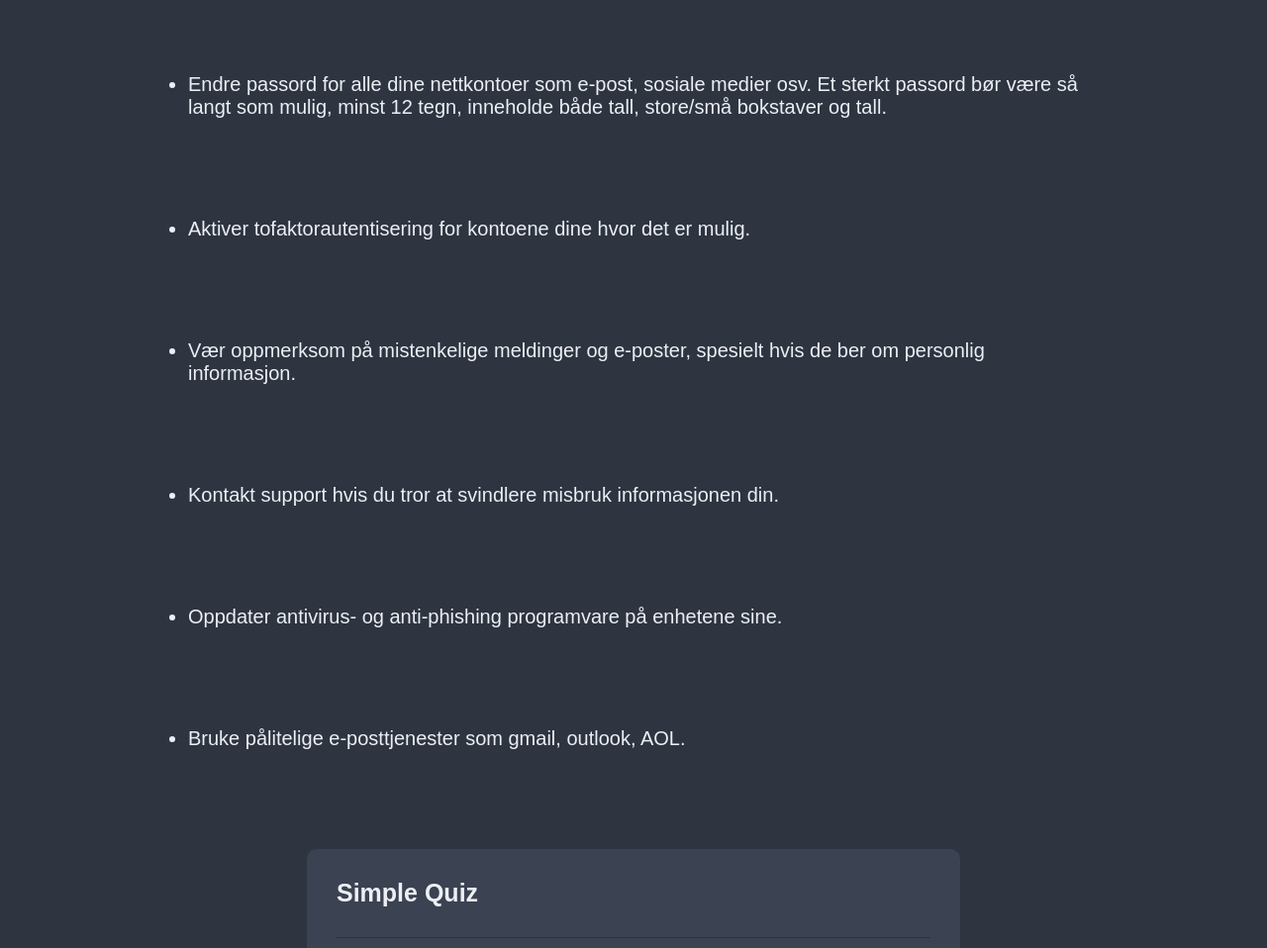
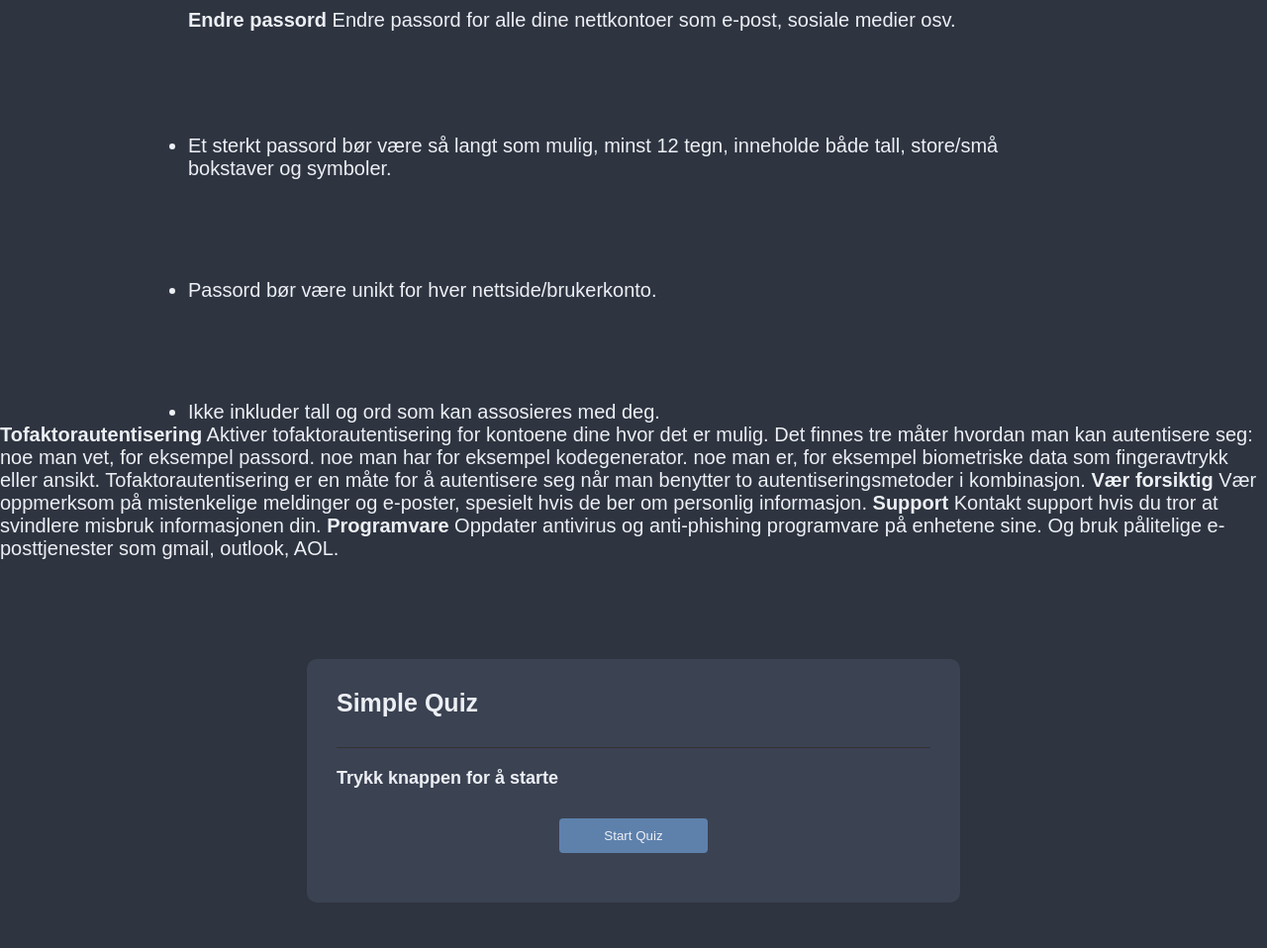
Before and after one commit to TobiasMidtgard/ProsjektOppgaveNettside, a plain HTML site: page index.html in a window 1280 px wide. Shown: the part 9837-10795 px from the top of the page at 99% size. Drawn offline with Linux system fonts and the light colour scheme.

Commit message:
ny tekst for Gjentakelse

```diff
--- a/index.html
+++ b/index.html
@@ -276,15 +276,26 @@
       Hvordan unngå gjentatt svindling - Må startes på A
     </h2>
     <p class="infoText">
-      <ul>
-        <li>Endre passord for alle dine nettkontoer som e-post, sosiale medier osv.
-          Et sterkt passord bør være så langt som mulig, minst 12 tegn, inneholde både tall, store/små bokstaver og tall.</li>
-        <li>Aktiver tofaktorautentisering for kontoene dine hvor det er mulig.</li>
-        <li>Vær oppmerksom på mistenkelige meldinger og e-poster, spesielt hvis de ber om personlig informasjon.</li>
-        <li>Kontakt support hvis du tror at svindlere misbruk informasjonen din.</li>
-        <li>Oppdater antivirus- og anti-phishing programvare på enhetene sine.</li>
-        <li>Bruke pålitelige e-posttjenester som gmail, outlook, AOL.</li>
-      </ul>
+      <b>Endre passord</b>
+        Endre passord for alle dine nettkontoer som e-post, sosiale medier osv.
+        <ul>
+         <li> Et sterkt passord bør være så langt som mulig, minst 12 tegn, inneholde både tall, store/små bokstaver og symboler.</li>
+         <li> Passord bør være unikt for hver nettside/brukerkonto.</li>
+         <li> Ikke inkluder tall og ord som kan assosieres med deg.</li>
+        </ul>
+      <b>Tofaktorautentisering</b>
+      Aktiver tofaktorautentisering for kontoene dine hvor det er mulig. Det finnes tre måter hvordan man kan autentisere seg:
+      noe man vet, for eksempel passord.
+      noe man har for eksempel kodegenerator.
+      noe man er, for eksempel biometriske data som fingeravtrykk eller ansikt.
+
+      Tofaktorautentisering er en måte for å autentisere seg når man benytter to autentiseringsmetoder i kombinasjon.
+      <b>Vær forsiktig</b>
+      Vær oppmerksom på mistenkelige meldinger og e-poster, spesielt hvis de ber om personlig informasjon.
+      <b>Support</b>
+      Kontakt support hvis du tror at svindlere misbruk informasjonen din.
+      <b>Programvare</b>
+      Oppdater antivirus og anti-phishing programvare på enhetene sine. Og bruk pålitelige e-posttjenester som gmail, outlook, AOL.
     </p>
     <!-- Quiz -->
     <div class="app">
```
Also changed, not shown: 1 other file.
